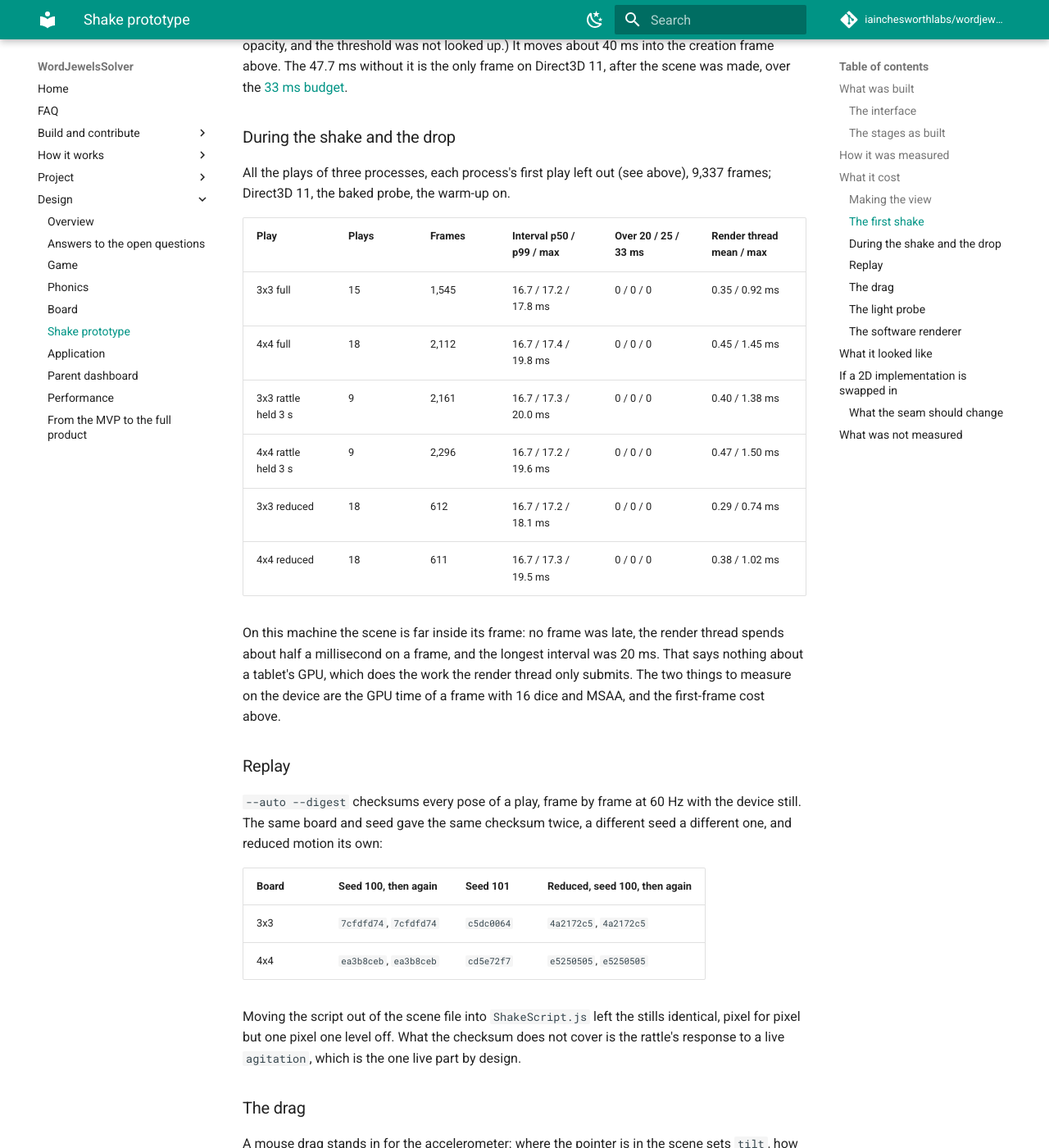
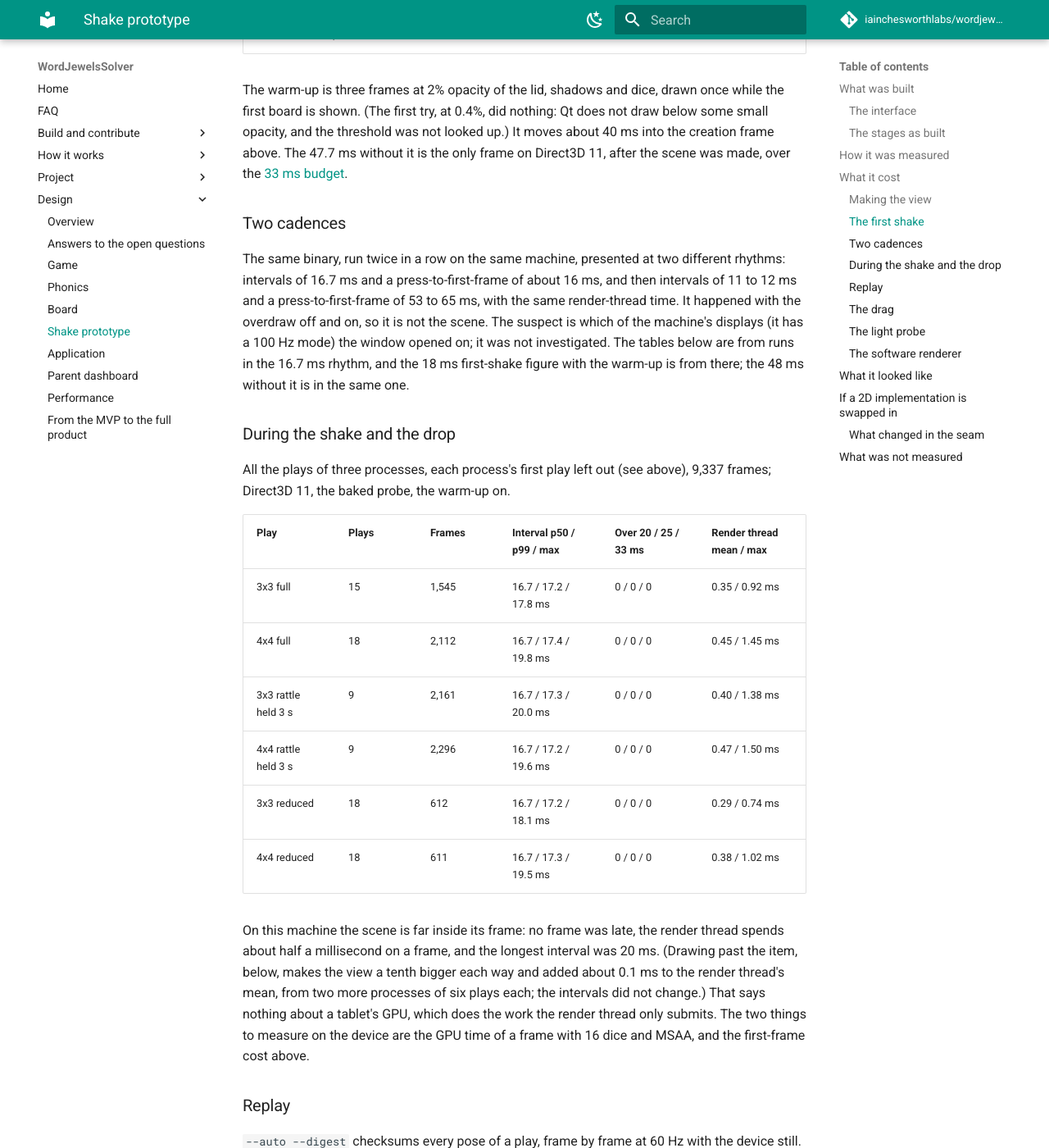
Before and after one commit to iainchesworthlabs/snapandspell, an MkDocs documentation site: the page built from docs/design/shake-prototype.md, in a window 1280 px wide and 1400 px high, scrolled down 4359 px. Shown: the whole window at 82% size. Built offline with MkDocs 1.6.1 and Material for MkDocs 9.7.7, drawn with Linux system fonts in a browser that asks for light colours; comment, search, counter and statistics services are not loaded; some of the changed text lies outside the part shown.

Commit message:
Let the board scene draw past its item, and save every frame for a video
The scene's item stays the board's area and boardRect stays by the rule, but
the view now extends half a tile past it on every side (overdraw), so a die
that tumbles at the edge and the tipping rim are no longer cut off. The
harness leaves room above the scene for it.

--frames <fps>, with --auto --shots, saves a frame of the seeked script every
1/fps s for 2.4 s, which ffmpeg turns into a video. The stills in the page are
retaken at 720 wide so the overdraw is in them, and the page records the
change to the seam and a run-to-run difference in the machine's present
cadence that is not the scene's.

````diff
--- a/docs/design/shake-prototype.md
+++ b/docs/design/shake-prototype.md
@@ -54,6 +54,7 @@
 | `landed(index, pitch)` | signal | A die has hit the floor: its place in the board, and a pitch for its click |
 | `rattled()` | signal | The box rattles, at most 8 a second, for the haptic tap |
 | `busy`, `rows`, `columns`, `tileSize`, `tileGap`, `boardRect` | read-only | The geometry by [the rule](board.md#the-rule), for the 2D layer that traces over the scene |
+| `overdraw` | read-only | How far past its item the scene draws, on every side (half a tile), so a die tumbling at the edge and the tipping rim are not cut off. The item is still the board's area; the application must not `clip` it |
 
 `lean`, `probeMode`, `cameraDistance` and `warmUp` are settings of the 3D
 implementation and are not part of the seam. `seek(board, seed, ms)` and
@@ -98,6 +99,7 @@
 build\windows-msvc-release\bin\ShakePrototype.exe                       # to play with
 build\windows-msvc-release\bin\ShakePrototype.exe --auto --runs 6 --out results   # timing
 build\windows-msvc-release\bin\ShakePrototype.exe --auto --shots --out shots      # stills
+build\windows-msvc-release\bin\ShakePrototype.exe --auto --shots --frames 30 --size 720x900 --out frames   # every frame, for a video
 build\windows-msvc-release\bin\ShakePrototype.exe --auto --digest --out digest    # replay check
 ```
 
@@ -138,6 +140,17 @@
 the only frame on Direct3D 11, after the scene was made, over the
 [33 ms budget](performance.md#budgets).
 
+### Two cadences
+
+The same binary, run twice in a row on the same machine, presented at two
+different rhythms: intervals of 16.7 ms and a press-to-first-frame of about
+16 ms, and then intervals of 11 to 12 ms and a press-to-first-frame of 53 to
+65 ms, with the same render-thread time. It happened with the overdraw off and
+on, so it is not the scene. The suspect is which of the machine's displays (it
+has a 100 Hz mode) the window opened on; it was not investigated. The tables
+below are from runs in the 16.7 ms rhythm, and the 18 ms first-shake figure
+with the warm-up is from there; the 48 ms without it is in the same one.
+
 ### During the shake and the drop
 
 All the plays of three processes, each process's first play left out
@@ -154,7 +167,9 @@
 
 On this machine the scene is far inside its frame: no frame was late, the
 render thread spends about half a millisecond on a frame, and the longest
-interval was 20 ms. That says nothing about a tablet's GPU, which does the work
+interval was 20 ms. (Drawing past the item, below, makes the view a tenth
+bigger each way and added about 0.1 ms to the render thread's mean, from two
+more processes of six plays each; the intervals did not change.) That says nothing about a tablet's GPU, which does the work
 the render thread only submits. The two things to measure on the device are the
 GPU time of a frame with 16 dice and MSAA, and the first-frame cost above.
 
@@ -253,18 +268,18 @@
   every face, so a tumbling die is always a letter and never a blank. The camera
   coming upright over the fall is what shows the height of the fall in the
   stills.
-- **Straight down is worse than leaning.** With `--lean 0` the dice, at the
-  height of the box, are about a tenth bigger on the screen than a tile, which
-  is more than the 12 dp inset, so the rattle and the start of the drop are
-  cropped by the item's edge, and the box does not read as a box: ![The same shake with the camera straight
-  down](shake-prototype-filmstrip-straight-down.png)
+- **Straight down is flatter than leaning.** With `--lean 0` the box has no
+  rim or depth to see, and the rattle is a grid shaking under a pane. Before
+  the scene drew past its item it was also cropped: the dice at the height of
+  the box are about a tenth bigger on the screen than a tile, which is more
+  than the 12 dp inset. It is not cropped now:
+  ![The same shake with the camera straight down](shake-prototype-filmstrip-straight-down.png)
 - **What is wrong with it.** There is no collision, so a falling die cuts
-  through a landed neighbour for a few frames (1450 ms, the O through the K);
-  the scene's item is the board's area, so a die that tumbles at the edge is
-  cut off by the item's bounds (1300 and 1450 ms, the left edge); and the dead
-  jewel is a cube with four facets painted on its faces, which looks wrong from
-  the side. The first two want the scene's item to be larger than `boardRect`;
-  the third wants a mesh, if D2 goes 3D.
+  through a landed neighbour for a few frames (1450 ms, the O through the K),
+  and the dead jewel is a cube with four facets painted on its faces, which
+  looks wrong from the side and wants a mesh if D2 goes 3D. The first pictures
+  also showed a tumbling die cut off at the item's edge; that is the overdraw
+  below.
 
 ## If a 2D implementation is swapped in
 
@@ -298,17 +313,21 @@
 solid and the true tumble about the horizontal axes; the stages and their
 durations are the same.
 
-### What the seam should change
+### What changed in the seam
 
-The prototype suggests two changes to the seam before the application is built
-on it, both cheap now:
+The prototype suggested two changes to the seam before the application is
+built on it:
 
-- The scene's item should be allowed to be larger than the board, with
-  `boardRect` saying where the board is in it, so that a tumbling die at the
-  edge and the box's rim are not cut off.
-- The first board's `show()` is where the one-time costs go, so the
-  application should create the scene at start-up with the first board and not
-  on the first press of Shake. The interface already allows it.
+- **Done: the scene draws past its item.** `overdraw` (half a tile) is how far,
+  and the view is that much bigger on every side. The item is still the
+  board's area and `boardRect` is still by the rule, so the layout is not
+  changed; the application must leave the item unclipped, and the window needs
+  room around the board (the harness gives it a margin above, and the stills
+  and the video are 720 wide). 3D only: a 2D scene may report any `overdraw`,
+  including 0.
+- **A rule for the application, no code:** the first board's `show()` is where
+  the one-time costs go, so the application creates the scene at start-up with
+  the first board and not on the first press of Shake.
 
 ## What was not measured
 
````
Also changed, not shown: docs/design/shake-prototype-filmstrip-straight-down.png, docs/design/shake-prototype-filmstrip.png, 3 other files.
